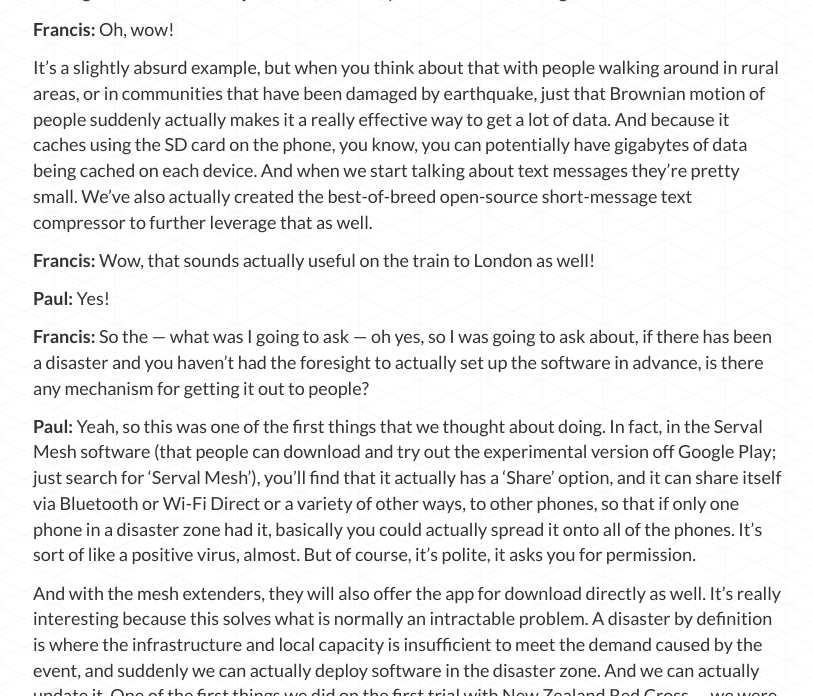
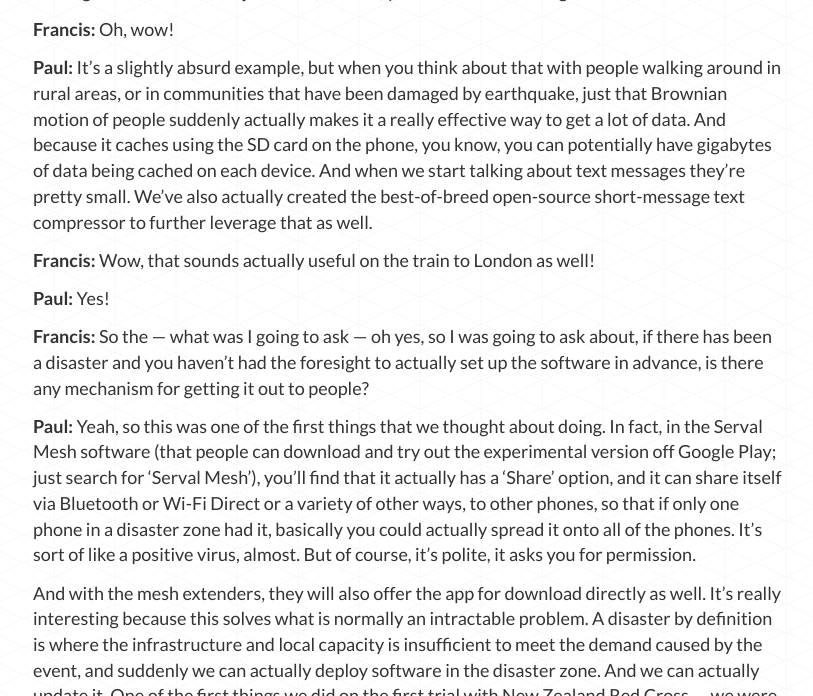
Before and after one commit to redecentralize/redecentralize-website, a Jekyll site: the page built from _posts/interviews/2013-08-14-04-paul-serval.md, in a window 1280 px wide and 900 px high, scrolled down 6486 px, cut to the strip 204-900 px from the top of the window. Shown: the whole strip, without its empty margins (37-850 px from the left). Built offline with Jekyll 4.4.1, drawn with Linux system fonts in a browser that asks for light colours; nearby versions of some CDN libraries; library files that are not in the unit come from our copies; Markdown is read by kramdown in place of the engine named in the settings; comment, search, counter and statistics services are not loaded.

Commit message:
Missing name of person

```diff
--- a/_posts/interviews/2013-08-14-04-paul-serval.md
+++ b/_posts/interviews/2013-08-14-04-paul-serval.md
@@ -64,7 +64,7 @@ transcript: |
   <p><span>Paul:</span> Yeah. So at the moment it copies itself to every hop, which of course has some scaling problems, but it’s amazing for a smaller community, the effectiveness. And even if you want to get information out to everyone in the community, then suddenly it actually is tremendously useful. We also have a mechanism where, once it’s been delivered, then you actually propagate out a deletion message across the network, and so it deletes itself. And we are looking at having, if you like, directed propagation and other things to improve the efficiency of it, but it turns out to be amazing in the way it works because you have infinite retry on delivery as well. So if the network is chopped up into little pieces because everyone’s too far away, or there’s too much interference, or maybe you’re in an area of unrest and the local militia are trying to jam all the frequencies available, the instant that that impediment to connectivity stops, suddenly the data actually starts getting delivered again, and quite quickly.</p>
   <p>The most fun test we did of this, soon after we made it, was that we actually sent a text message from Magaliesburg in South Africa back to the lab here in Adelaide, where the means of transport was actually by carrying the phone home on an airplane that was already carrying the message. And then when we basically walked into the lab with that phone, the phone the message was addressed to just went, ‘Zzt zzt, you have a new message!’</p>
   <p><span>Francis:</span> Oh, wow!</p>
-  <p>It’s a slightly absurd example, but when you think about that with people walking around in rural areas, or in communities that have been damaged by earthquake, just that Brownian motion of people suddenly actually makes it a really effective way to get a lot of data. And because it caches using the SD card on the phone, you know, you can potentially have gigabytes of data being cached on each device. And when we start talking about text messages they’re pretty small. We’ve also actually created the best-of-breed open-source short-message text compressor to further leverage that as well.</p>
+  <p><span>Paul:</span> It’s a slightly absurd example, but when you think about that with people walking around in rural areas, or in communities that have been damaged by earthquake, just that Brownian motion of people suddenly actually makes it a really effective way to get a lot of data. And because it caches using the SD card on the phone, you know, you can potentially have gigabytes of data being cached on each device. And when we start talking about text messages they’re pretty small. We’ve also actually created the best-of-breed open-source short-message text compressor to further leverage that as well.</p>
   <p><span>Francis:</span> Wow, that sounds actually useful on the train to London as well!</p>
   <p><span>Paul:</span> Yes!</p>
   <p><span>Francis:</span> So the — what was I going to ask — oh yes, so I was going to ask about, if there has been a disaster and you haven’t had the foresight to actually set up the software in advance, is there any mechanism for getting it out to people?</p>
```
